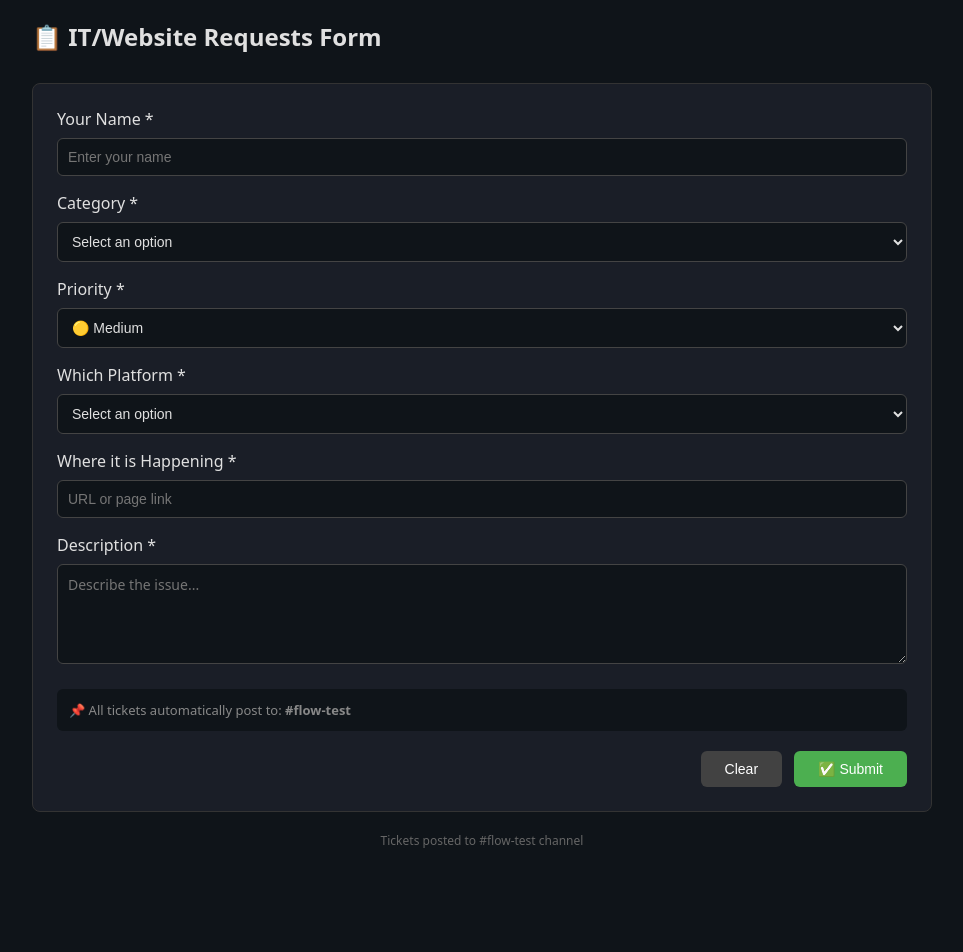
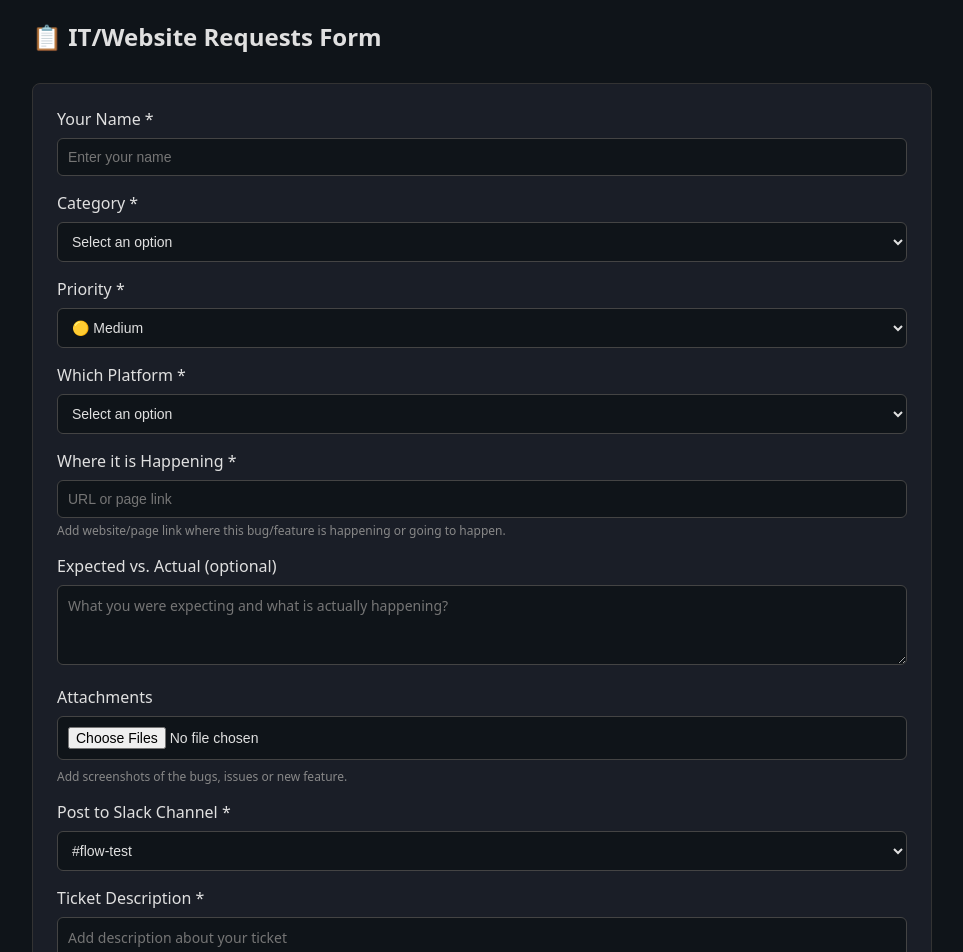
Before and after one commit to U-M75/it-website-requests-form, a Next.js app: page / in a window 1280 px wide. Shown: the top 952 px of the page, without its empty margins (158-1121 px from the left). Before the commit the page ends 881 px from the top, so only its background shows below. Built offline with nearby package versions, Linux system fonts and the light colour scheme.

Commit message:
Update index.js

```diff
--- a/pages/index.js
+++ b/pages/index.js
@@ -5,12 +5,16 @@ export default function Home() {
   const [formData, setFormData] = useState({
     user: '',
     category: '',
+    otherExplain: '',
     priority: 'Medium',
     platform: '',
     whereHappening: '',
+    expectedVsActual: '',
+    attachments: [],
     description: '',
   });
 
+  const [selectedChannel, setSelectedChannel] = useState('flow-test');
   const [loading, setLoading] = useState(false);
   const [conversationHistory, setConversationHistory] = useState([]);
   const [showHistory, setShowHistory] = useState(false);
@@ -31,12 +35,16 @@ export default function Home() {
     'Other'
   ];
 
-  // Automatic channel - flow-test
-  const CHANNEL = 'flow-test';
+  const channelOptions = ['flow-test', 'general', 'it-requests', 'bugs', 'features', 'other'];
 
   const handleInputChange = (e) => {
     const { name, value } = e.target;
     setFormData(prev => ({ ...prev, [name]: value }));
+  };
+
+  const handleFileChange = (e) => {
+    const files = Array.from(e.target.files);
+    setFormData(prev => ({ ...prev, attachments: files }));
   };
 
   const exportAsZip = async () => {
@@ -49,13 +57,16 @@ export default function Home() {
           return `[${idx + 1}] ${entry.timestamp}
 Channel: ${entry.channel}
 Status: ${entry.status}
-Data:
+---
 User: ${entry.data.user}
 Category: ${entry.data.category}
+${entry.data.otherExplain ? `Other Explanation: ${entry.data.otherExplain}` : ''}
 Priority: ${entry.data.priority}
 Platform: ${entry.data.platform}
-Location: ${entry.data.whereHappening}
+Where it's Happening: ${entry.data.whereHappening}
+Expected vs. Actual: ${entry.data.expectedVsActual}
 Description: ${entry.data.description}
+Attachments: ${entry.data.attachments ? entry.data.attachments.length + ' file(s)' : 'None'}
 ---`;
         })
         .join('\n\n');
@@ -65,7 +76,6 @@ Description: ${entry.data.description}
       zip.file('metadata.json', JSON.stringify({
         exportDate: new Date().toISOString(),
         totalSubmissions: conversationRef.current.length,
-        channel: CHANNEL,
       }, null, 2));
 
       const blob = await zip.generateAsync({ type: 'blob' });
@@ -85,7 +95,7 @@ Description: ${entry.data.description}
   const handleSubmit = async (e) => {
     e.preventDefault();
 
-    if (!formData.user || !formData.category || !formData.platform || !formData.whereHappening) {
+    if (!formData.user || !formData.category || !formData.platform || !formData.whereHappening || !selectedChannel) {
       alert('Please fill all required fields');
       return;
     }
@@ -96,31 +106,53 @@ Description: ${entry.data.description}
       const response = await fetch('/api/slack/post-message', {
         method: 'POST',
         headers: { 'Content-Type': 'application/json' },
-        body: JSON.stringify({ formData, channel: CHANNEL }),
+        body: JSON.stringify({
+          formData: {
+            user: formData.user,
+            category: formData.category,
+            otherExplain: formData.otherExplain,
+            priority: formData.priority,
+            platform: formData.platform,
+            whereHappening: formData.whereHappening,
+            expectedVsActual: formData.expectedVsActual,
+            description: formData.description,
+            attachmentCount: formData.attachments.length,
+          },
+          channel: selectedChannel
+        }),
       });
 
       const result = await response.json();
 
       if (result.success) {
-        alert('✅ Ticket posted to flow-test!');
+        alert('✅ Ticket posted to #' + selectedChannel + '!');
 
         const timestamp = new Date().toISOString();
         const entry = {
           timestamp,
           data: formData,
-          channel: CHANNEL,
+          channel: selectedChannel,
           status: 'posted',
         };
 
         conversationRef.current.push(entry);
         setConversationHistory([...conversationRef.current]);
 
-        // Check if approaching token limit (rough estimate)
         if (conversationRef.current.length > 15) {
           setTokenWarning(true);
         }
 
-        setFormData({ user: '', category: '', priority: 'Medium', platform: '', whereHappening: '', description: '' });
+        setFormData({
+          user: '',
+          category: '',
+          otherExplain: '',
+          priority: 'Medium',
+          platform: '',
+          whereHappening: '',
+          expectedVsActual: '',
+          attachments: [],
+          description: ''
+        });
       } else {
         alert('❌ Failed: ' + (result.error || 'Unknown error'));
       }
@@ -168,7 +200,7 @@ Description: ${entry.data.description}
                 <div key={idx} style={{ marginBottom: '12px', paddingBottom: '12px', borderBottom: '1px solid #333' }}>
                   <div style={{ fontSize: '12px', color: '#888' }}>#{idx + 1} - {entry.timestamp}</div>
                   <div style={{ fontSize: '13px', marginTop: '4px' }}>
-                    <strong>{entry.data.user}</strong> | {entry.data.category} | <span style={{ color: entry.status === 'posted' ? '#4caf50' : '#f44336' }}>{entry.status}</span>
+                    <strong>{entry.data.user}</strong> | {entry.data.category} | #{entry.channel} | <span style={{ color: entry.status === 'posted' ? '#4caf50' : '#f44336' }}>{entry.status}</span>
                   </div>
                 </div>
               ))}
@@ -193,6 +225,14 @@ Description: ${entry.data.description}
                 </select>
               </div>
 
+              {/* If Other, Explain */}
+              {formData.category === 'Other' && (
+                <div style={{ marginBottom: '16px' }}>
+                  <label style={{ display: 'block', marginBottom: '8px', fontWeight: '500' }}>If Other, please explain (optional)</label>
+                  <input type="text" name="otherExplain" value={formData.otherExplain} onChange={handleInputChange} placeholder="Write something" style={{ width: '100%', padding: '10px', backgroundColor: '#0f1419', border: '1px solid #444', borderRadius: '6px', color: '#e0e0e0', fontSize: '14px', boxSizing: 'border-box' }} />
+                </div>
+              )}
+
               {/* Priority */}
               <div style={{ marginBottom: '16px' }}>
                 <label style={{ display: 'block', marginBottom: '8px', fontWeight: '500' }}>Priority *</label>
@@ -216,29 +256,51 @@ Description: ${entry.data.description}
               <div style={{ marginBottom: '16px' }}>
                 <label style={{ display: 'block', marginBottom: '8px', fontWeight: '500' }}>Where it is Happening *</label>
                 <input type="text" name="whereHappening" value={formData.whereHappening} onChange={handleInputChange} placeholder="URL or page link" style={{ width: '100%', padding: '10px', backgroundColor: '#0f1419', border: '1px solid #444', borderRadius: '6px', color: '#e0e0e0', fontSize: '14px', boxSizing: 'border-box' }} />
+                <div style={{ fontSize: '12px', color: '#888', marginTop: '4px' }}>Add website/page link where this bug/feature is happening or going to happen.</div>
+              </div>
+
+              {/* Expected vs. Actual */}
+              <div style={{ marginBottom: '16px' }}>
+                <label style={{ display: 'block', marginBottom: '8px', fontWeight: '500' }}>Expected vs. Actual (optional)</label>
+                <textarea name="expectedVsActual" value={formData.expectedVsActual} onChange={handleInputChange} placeholder="What you were expecting and what is actually happening?" style={{ width: '100%', padding: '10px', backgroundColor: '#0f1419', border: '1px solid #444', borderRadius: '6px', color: '#e0e0e0', fontSize: '14px', boxSizing: 'border-box', fontFamily: 'inherit', minHeight: '80px', resize: 'vertical' }} />
+              </div>
+
+              {/* Attachments */}
+              <div style={{ marginBottom: '16px' }}>
+                <label style={{ display: 'block', marginBottom: '8px', fontWeight: '500' }}>Attachments</label>
+                <input type="file" multiple onChange={handleFileChange} style={{ display: 'block', marginBottom: '8px', padding: '10px', backgroundColor: '#0f1419', border: '1px solid #444', borderRadius: '6px', color: '#e0e0e0', fontSize: '14px', boxSizing: 'border-box', width: '100%' }} />
+                <div style={{ fontSize: '12px', color: '#888' }}>Add screenshots of the bugs, issues or new feature.</div>
+                {formData.attachments.length > 0 && (
+                  <div style={{ marginTop: '8px', fontSize: '12px', color: '#4caf50' }}>
+                    ✅ {formData.attachments.length} file(s) selected
+                  </div>
+                )}
+              </div>
+
+              {/* Slack Channel */}
+              <div style={{ marginBottom: '16px' }}>
+                <label style={{ display: 'block', marginBottom: '8px', fontWeight: '500' }}>Post to Slack Channel *</label>
+                <select value={selectedChannel} onChange={(e) => setSelectedChannel(e.target.value)} style={{ width: '100%', padding: '10px', backgroundColor: '#0f1419', border: '1px solid #444', borderRadius: '6px', color: '#e0e0e0', fontSize: '14px', boxSizing: 'border-box' }}>
+                  {channelOptions.map(ch => <option key={ch} value={ch}>#{ch}</option>)}
+                </select>
               </div>
 
               {/* Description */}
               <div style={{ marginBottom: '20px' }}>
-                <label style={{ display: 'block', marginBottom: '8px', fontWeight: '500' }}>Description *</label>
-                <textarea name="description" value={formData.description} onChange={handleInputChange} placeholder="Describe the issue..." style={{ width: '100%', padding: '10px', backgroundColor: '#0f1419', border: '1px solid #444', borderRadius: '6px', color: '#e0e0e0', fontSize: '14px', boxSizing: 'border-box', fontFamily: 'inherit', minHeight: '100px', resize: 'vertical' }} />
-              </div>
-
-              {/* Channel Info */}
-              <div style={{ backgroundColor: '#0f1419', padding: '12px', borderRadius: '6px', marginBottom: '20px', fontSize: '13px', color: '#888' }}>
-                📌 All tickets automatically post to: <strong>#flow-test</strong>
+                <label style={{ display: 'block', marginBottom: '8px', fontWeight: '500' }}>Ticket Description *</label>
+                <textarea name="description" value={formData.description} onChange={handleInputChange} placeholder="Add description about your ticket" style={{ width: '100%', padding: '10px', backgroundColor: '#0f1419', border: '1px solid #444', borderRadius: '6px', color: '#e0e0e0', fontSize: '14px', boxSizing: 'border-box', fontFamily: 'inherit', minHeight: '100px', resize: 'vertical' }} />
               </div>
 
               {/* Buttons */}
               <div style={{ display: 'flex', gap: '12px', justifyContent: 'flex-end' }}>
-                <button type="button" onClick={() => { setFormData({ user: '', category: '', priority: 'Medium', platform: '', whereHappening: '', description: '' }); }} style={{ padding: '10px 24px', backgroundColor: '#424242', color: '#fff', border: 'none', borderRadius: '6px', cursor: 'pointer', fontSize: '14px', fontWeight: '500' }}>Clear</button>
+                <button type="button" onClick={() => { setFormData({ user: '', category: '', otherExplain: '', priority: 'Medium', platform: '', whereHappening: '', expectedVsActual: '', attachments: [], description: '' }); }} style={{ padding: '10px 24px', backgroundColor: '#424242', color: '#fff', border: 'none', borderRadius: '6px', cursor: 'pointer', fontSize: '14px', fontWeight: '500' }}>Close</button>
                 <button type="submit" disabled={loading} style={{ padding: '10px 24px', backgroundColor: loading ? '#666' : '#4caf50', color: '#fff', border: 'none', borderRadius: '6px', cursor: loading ? 'not-allowed' : 'pointer', fontSize: '14px', fontWeight: '500' }}>{loading ? '⏳ Submitting...' : '✅ Submit'}</button>
               </div>
             </div>
           </form>
 
           <div style={{ marginTop: '20px', fontSize: '12px', color: '#666', textAlign: 'center' }}>
-            <p>Tickets posted to #flow-test channel</p>
+            <p>Ticket will be posted to selected Slack channel</p>
           </div>
         </div>
       </div>
```
